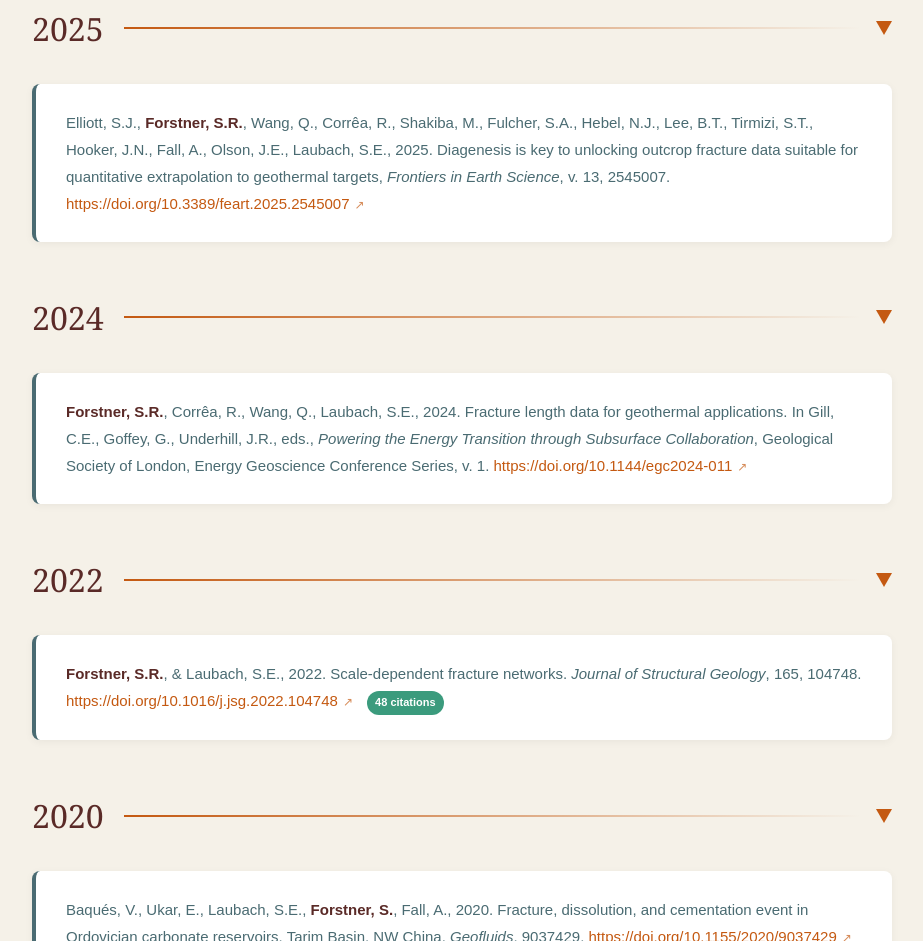
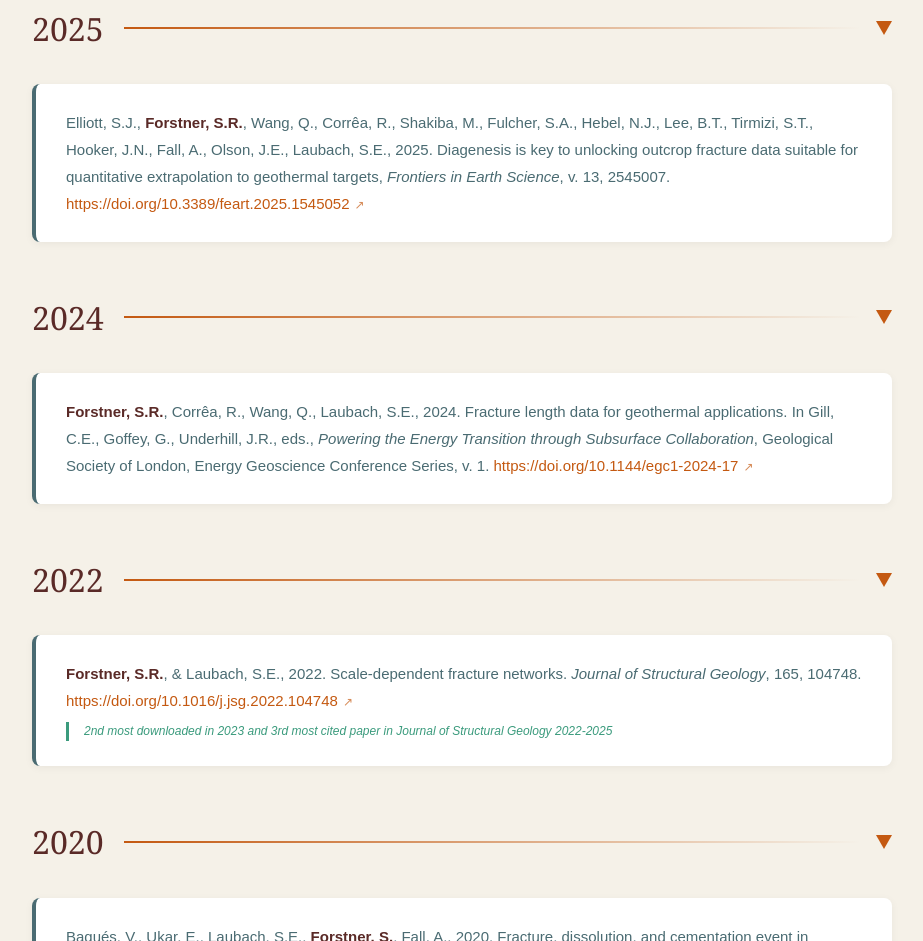
Before and after one commit to diagenyx/diagenyx.github.io, a plain HTML site: page publications.html in a window 1280 px wide. Shown: the part 599-1540 px from the top of the page, without its empty margins (178-1101 px from the left). Drawn offline with Linux system fonts and the light colour scheme.

Commit message:
Update publication details in publications.html
Removed citation badge and added achievement note for a publication.

```diff
--- a/publications.html
+++ b/publications.html
@@ -220,16 +220,14 @@
             opacity: 0.7;
         }
 
-        /* Citation count badge (optional) */
-        .citation-badge {
-            display: inline-block;
-            background: #3B9B7D;
-            color: white;
-            padding: 2px 8px;
-            border-radius: 12px;
-            font-size: 11px;
-            margin-left: 10px;
-            font-weight: 600;
+        /* Achievement note */
+        .achievement-note {
+            font-size: 12px;
+            color: #3B9B7D;
+            font-style: italic;
+            margin-top: 8px;
+            padding-left: 15px;
+            border-left: 3px solid #3B9B7D;
         }
 
         /* ==================== FOOTER ==================== */
@@ -362,7 +360,7 @@
             <div class="publication">
                 <p class="publication-text">
                     Elliott, S.J., <span class="author-name">Forstner, S.R.</span>, Wang, Q., Corrêa, R., Shakiba, M., Fulcher, S.A., Hebel, N.J., Lee, B.T., Tirmizi, S.T., Hooker, J.N., Fall, A., Olson, J.E., Laubach, S.E., 2025. Diagenesis is key to unlocking outcrop fracture data suitable for quantitative extrapolation to geothermal targets, <em>Frontiers in Earth Science</em>, v. 13, 2545007.
-                    <a href="https://doi.org/10.3389/feart.2025.2545007" target="_blank" rel="noopener">https://doi.org/10.3389/feart.2025.2545007<span class="external-link">↗</span></a>
+                    <a href="https://doi.org/10.3389/feart.2025.1545052" target="_blank" rel="noopener">https://doi.org/10.3389/feart.2025.1545052<span class="external-link">↗</span></a>
                 </p>
             </div>
         </div>
@@ -378,7 +376,7 @@
             <div class="publication">
                 <p class="publication-text">
                     <span class="author-name">Forstner, S.R.</span>, Corrêa, R., Wang, Q., Laubach, S.E., 2024. Fracture length data for geothermal applications. In Gill, C.E., Goffey, G., Underhill, J.R., eds., <em>Powering the Energy Transition through Subsurface Collaboration</em>, Geological Society of London, Energy Geoscience Conference Series, v. 1.
-                    <a href="https://doi.org/10.1144/egc2024-011" target="_blank" rel="noopener">https://doi.org/10.1144/egc2024-011<span class="external-link">↗</span></a>
+                    <a href="https://doi.org/10.1144/egc1-2024-17" target="_blank" rel="noopener">https://doi.org/10.1144/egc1-2024-17<span class="external-link">↗</span></a>
                 </p>
             </div>
         </div>
@@ -395,7 +393,9 @@
                 <p class="publication-text">
                     <span class="author-name">Forstner, S.R.</span>, & Laubach, S.E., 2022. Scale-dependent fracture networks. <em>Journal of Structural Geology</em>, 165, 104748.
                     <a href="https://doi.org/10.1016/j.jsg.2022.104748" target="_blank" rel="noopener">https://doi.org/10.1016/j.jsg.2022.104748<span class="external-link">↗</span></a>
-                    <span class="citation-badge">48 citations</span>
+                </p>
+                <p class="achievement-note">
+                    2nd most downloaded in 2023 and 3rd most cited paper in Journal of Structural Geology 2022-2025
                 </p>
             </div>
         </div>
```
